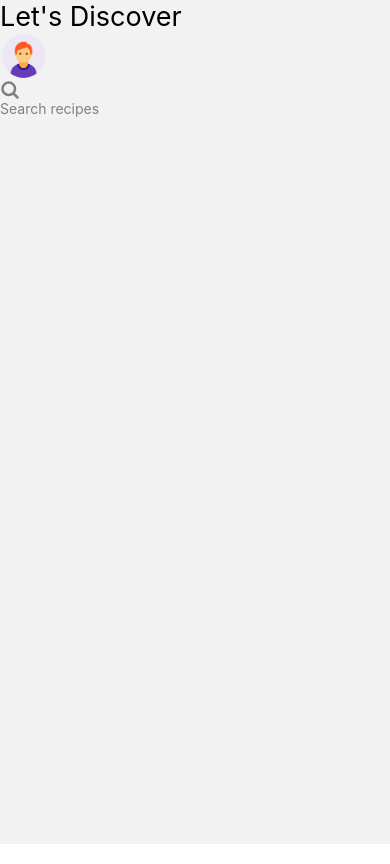
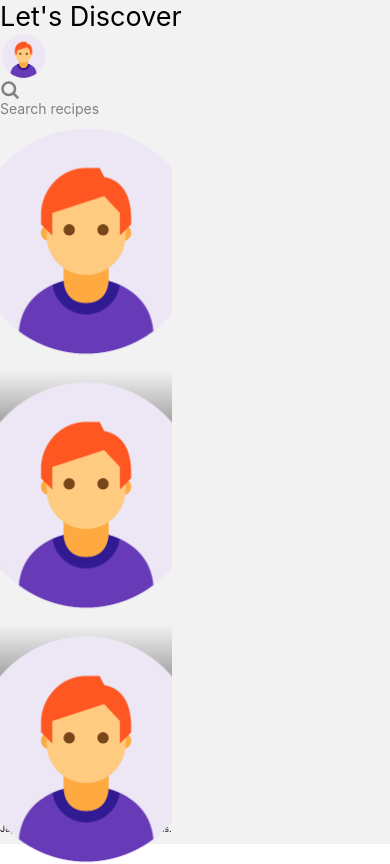
Before and after one commit to alvinle2901/fuji-recipe-react-native, a React Native app: screen /Home in a window 390 px wide. Shown: the top 864 px of the page. Built offline with nearby package versions, Linux system fonts and the light colour scheme.

Commit message:
basic UI for HomeScreen done

```diff
--- /dev/null
+++ b/src/components/RecipeCard.js
@@ -0,0 +1,55 @@
+import { Image, Text, TouchableOpacity } from 'react-native'
+import React, {useState} from 'react'
+import {
+  widthPercentageToDP as wp,
+  heightPercentageToDP as hp
+} from 'react-native-responsive-screen'
+import { LinearGradient } from 'expo-linear-gradient'
+import { HeartIcon } from 'react-native-heroicons/solid'
+
+const RecipeCard = ({ item }) => {
+  const [isFavourite, toggleFavourite] = useState(false);
+
+  return (
+    <TouchableOpacity
+      style={{ width: wp(44), height: wp(65) }}
+      className="flex justify-end relative p-4 py-6 space-y-2 mb-5"
+    >
+      <Image
+        source={item.image}
+        style={{ width: wp(44), height: wp(65), borderRadius: 35 }}
+        className="absolute"
+      />
+
+      <LinearGradient
+        colors={['transparent', 'rgba(0,0,0,0.8)']}
+        style={{
+          width: wp(44),
+          height: hp(15),
+          borderBottomLeftRadius: 35,
+          borderBottomRightRadius: 35
+        }}
+        start={{ x: 0.5, y: 0 }}
+        end={{ x: 0.5, y: 1 }}
+        className="absolute bottom-0"
+      />
+
+      <TouchableOpacity
+        onPress={() => toggleFavourite(!isFavourite)}
+        style={{ backgroundColor: 'rgba(255,255,255,0.4)' }}
+        className="absolute top-1 right-3 rounded-full p-3"
+      >
+        <HeartIcon size={wp(5)} color={isFavourite ? 'red' : 'white'} />
+      </TouchableOpacity>
+
+      <Text style={{ fontSize: wp(4) }} className="text-white font-semibold">
+        {item.title}
+      </Text>
+      <Text style={{ fontSize: wp(2.2) }} className="text-white">
+        {item.shortDescription}
+      </Text>
+    </TouchableOpacity>
+  )
+}
+
+export default RecipeCard
--- a/src/components/Recipes.js
+++ b/src/components/Recipes.js
@@ -1,16 +1,18 @@
-import { StyleSheet, Text, View } from 'react-native'
+import { View } from 'react-native'
 import React from 'react'
+
+
+import { destinationData } from '../constants/index'
+import RecipeCard from './RecipeCard'
 
 const Recipes = () => {
   return (
-    <View className="mx-4 flex-row justify-between">
-      {
-
-      }
+    <View className="mx-4 flex-row justify-between flex-wrap">
+      {destinationData.map((item, index) => {
+        return <RecipeCard item={item} key={index} />
+      })}
     </View>
   )
 }
 
 export default Recipes
-
-const styles = StyleSheet.create({})
--- /dev/null
+++ b/src/constants/index.js
@@ -0,0 +1,43 @@
+export const destinationData = [
+  {
+      title: 'Osaka Castle',
+      duration: '12 Days',
+      distance: '400 KM',
+      weather: '20 C',
+      price: 1200,
+      shortDescription: "Osaka Castle is a Japanese castle in Chūō-ku, Osaka, Japan. The castle is one of Japan's most famous landmarks.",
+      longDescription: "Osaka Castle is a Japanese castle in Chūō-ku, Osaka, Japan. The castle is one of Japan's most famous landmarks and it played a major role in the unification of Japan during the sixteenth century of the Azuchi-Momoyama period.",
+      image: require('../../assets/avatar.png')
+  },
+  {
+      title: 'Island Itsukushima Shrine',
+      duration: '7 Days',
+      distance: '450 KM',
+      weather: '30 C',
+      price: 3000,
+      shortDescription: "The Itsukushima shrine is one of Japan's most popular tourist attractions.",
+      longDescription: "Itsukushima Shrine is a Shinto shrine on the island of Itsukushima, best known for its 'floating' torii gate. It is in the city of Hatsukaichi in Hiroshima Prefecture in Japan, accessible from the mainland by ferry at Miyajimaguchi Station.",
+      image: require('../../assets/avatar.png')
+  },
+
+  {
+      title: 'Babusar Top',
+      duration: '5 Days',
+      distance: '299 KM',
+      weather: '14 C',
+      price: 1000,
+      shortDescription: "Babusar Top is a mountain pass in Pakistan at the north of the 150 km long in beautiful Kaghan Valley",
+      longDescription: "Babusar Pass or Babusar Top is a mountain pass in Pakistan at the north of the 150 km long Kaghan Valley, connecting it via the Thak Nala with Chilas on the Karakoram Highway. It is the highest point in Kaghan Valley that can be easily accessed by cars.",
+      image: require('../../assets/avatar.png')
+  },
+  {
+      title: 'Todaiji Temple',
+      duration: '20 Days',
+      distance: '604 KM',
+      weather: '34 C',
+      price: 400,
+      shortDescription: "Todaiji is one of Japan's most famous and significant temples and a landmark of Nara.",
+      longDescription: "Tōdai-ji is a Buddhist temple complex that was once one of the powerful Seven Great Temples, located in the city of Nara, Japan. Though it was originally founded in the year 738 CE, Tōdai-ji was not opened until the year 752 CE.",
+      image: require('../../assets/avatar.png')
+  },
+]
```
